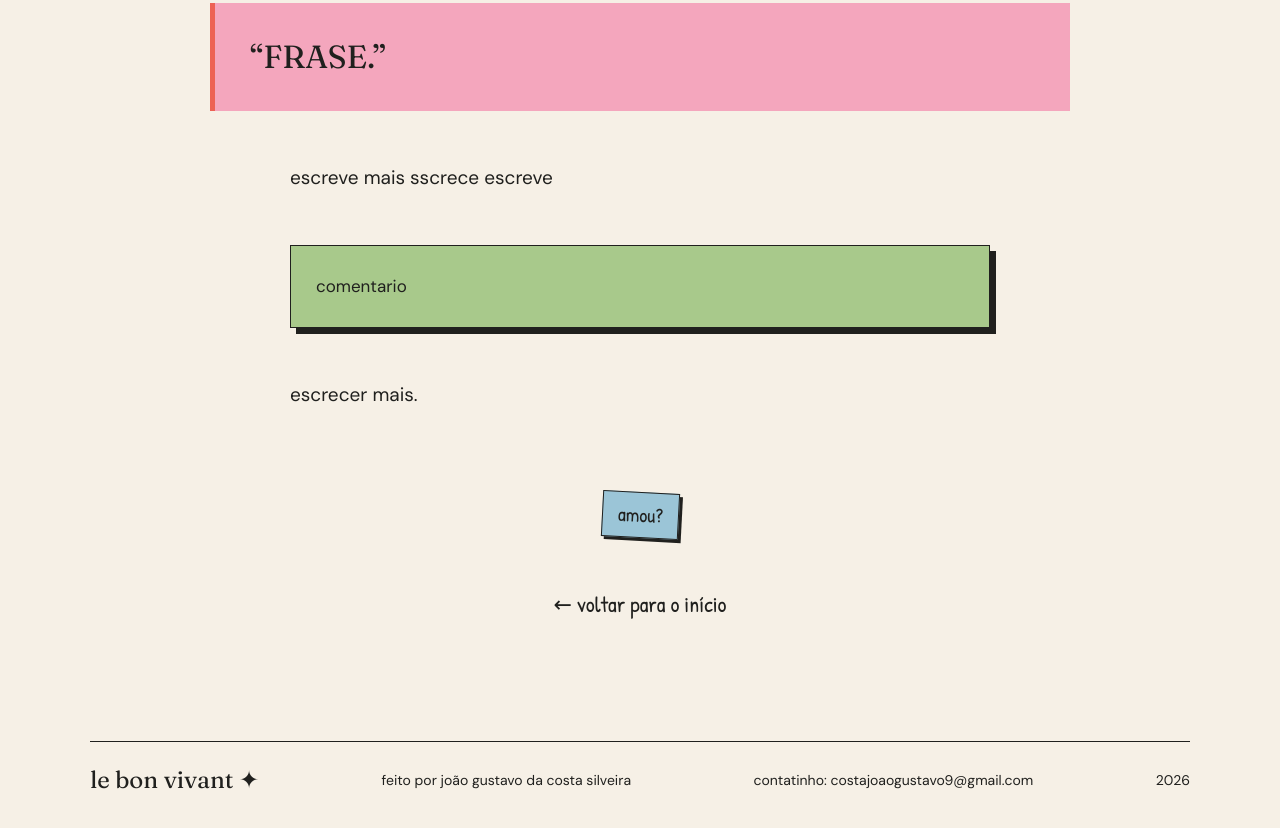
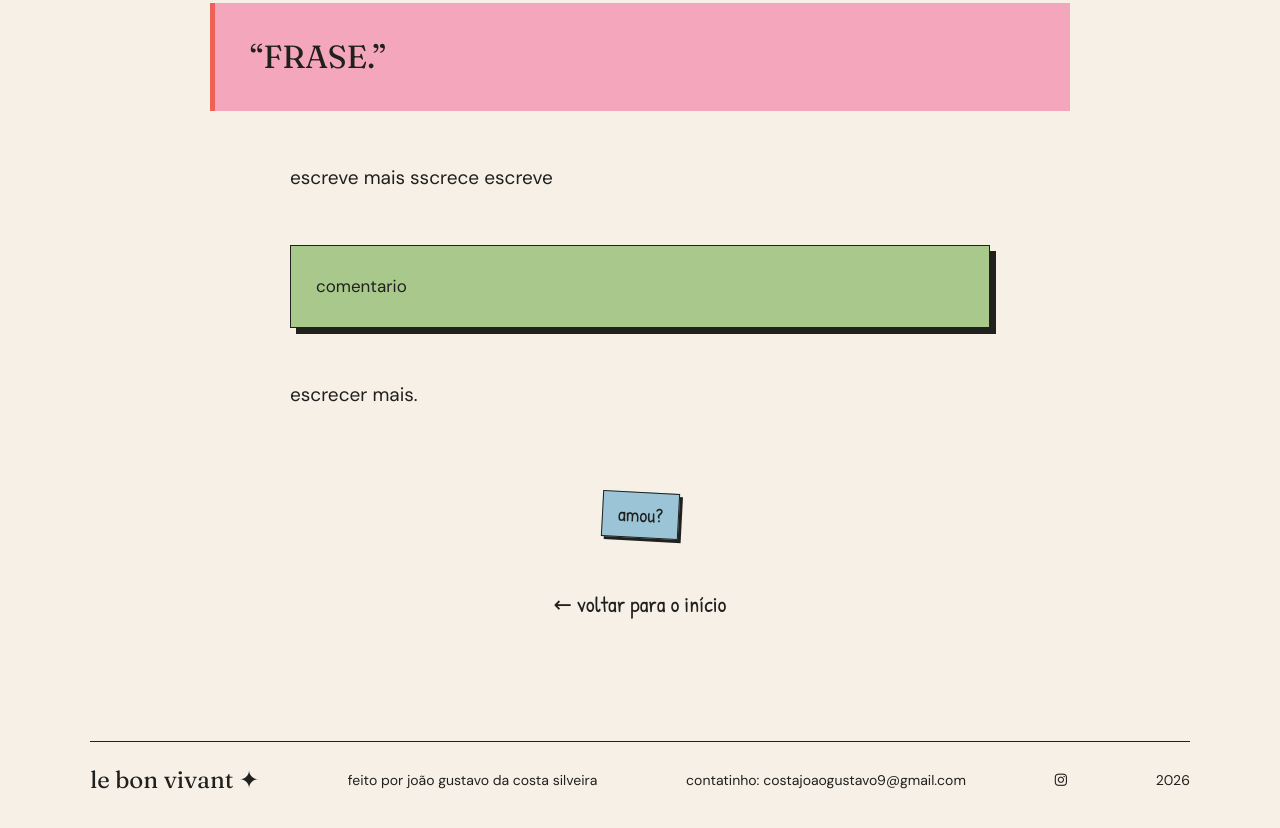
Before and after one commit to mcflapchunkz/lebonvivant, a plain HTML site: page renaissance/index.html in a window 1280 px wide. Shown: the part 1499-2327 px from the top of the page. Drawn offline with Linux system fonts and the light colour scheme.

Commit message:
Add files via upload

```diff
--- a/renaissance/index.html
+++ b/renaissance/index.html
@@ -10,6 +10,8 @@
     <link rel="preconnect" href="https://fonts.gstatic.com" crossorigin>
 
     <link href="https://fonts.googleapis.com/css2?family=DM+Sans:wght@400;500;700&family=Fraunces:opsz,wght@9..144,400;9..144,600;9..144,700&family=Patrick+Hand&display=swap" rel="stylesheet">
+
+  <link rel="stylesheet" href="https://cdnjs.cloudflare.com/ajax/libs/font-awesome/6.5.2/css/all.min.css">
 
     <title>RENAISSANCE REVIEW — le bon vivant</title>
 
@@ -250,7 +252,9 @@
         <p>
             contatinho: costajoaogustavo9@gmail.com
         </p>
-
+      <p><a href="https://www.instagram.com/mcflapchunkz/" target="_blank" rel="noopener" aria-label="Instagram">
+    <i class="fa-brands fa-instagram"></i>
+      </a></p>
         <p>
             2026
         </p>
```
